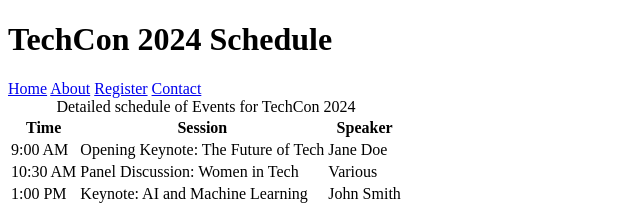
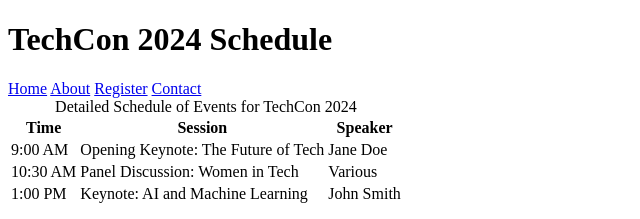
Before and after one commit to Makgomo-77/TechCon_HTML, a plain HTML site: page techcon_website/schedule.html in a window 1280 px wide. Shown: the top 219 px of the page, 0-640 px from the left. Drawn offline with Linux system fonts and the light colour scheme.

Commit message:
Update schedule.html

```diff
--- a/techcon_website/schedule.html
+++ b/techcon_website/schedule.html
@@ -18,7 +18,7 @@
     </nav>
     <main>
         <table>
-            <caption>Detailed schedule of Events for TechCon 2024</caption>
+            <caption>Detailed Schedule of Events for TechCon 2024</caption>
             <thead>
                 <tr>
                     <th scope="col">Time</th>
```
